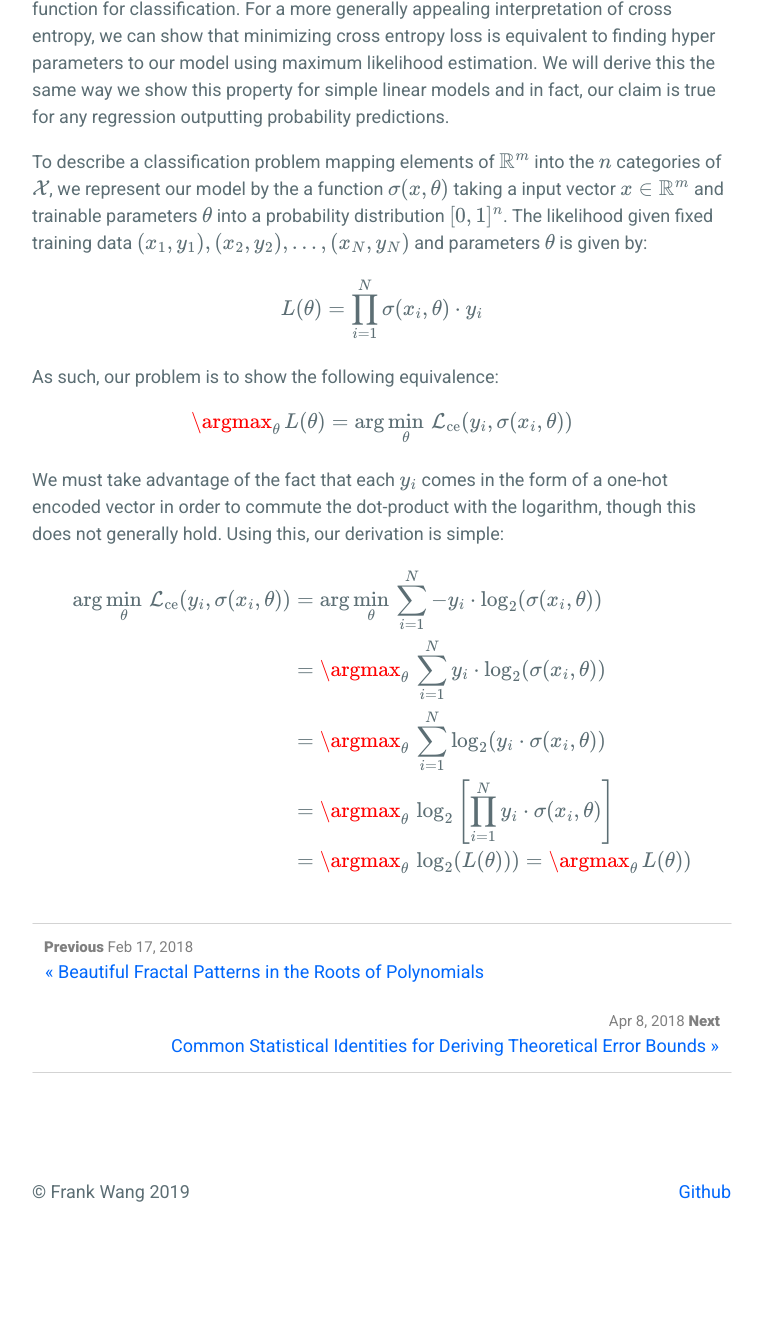
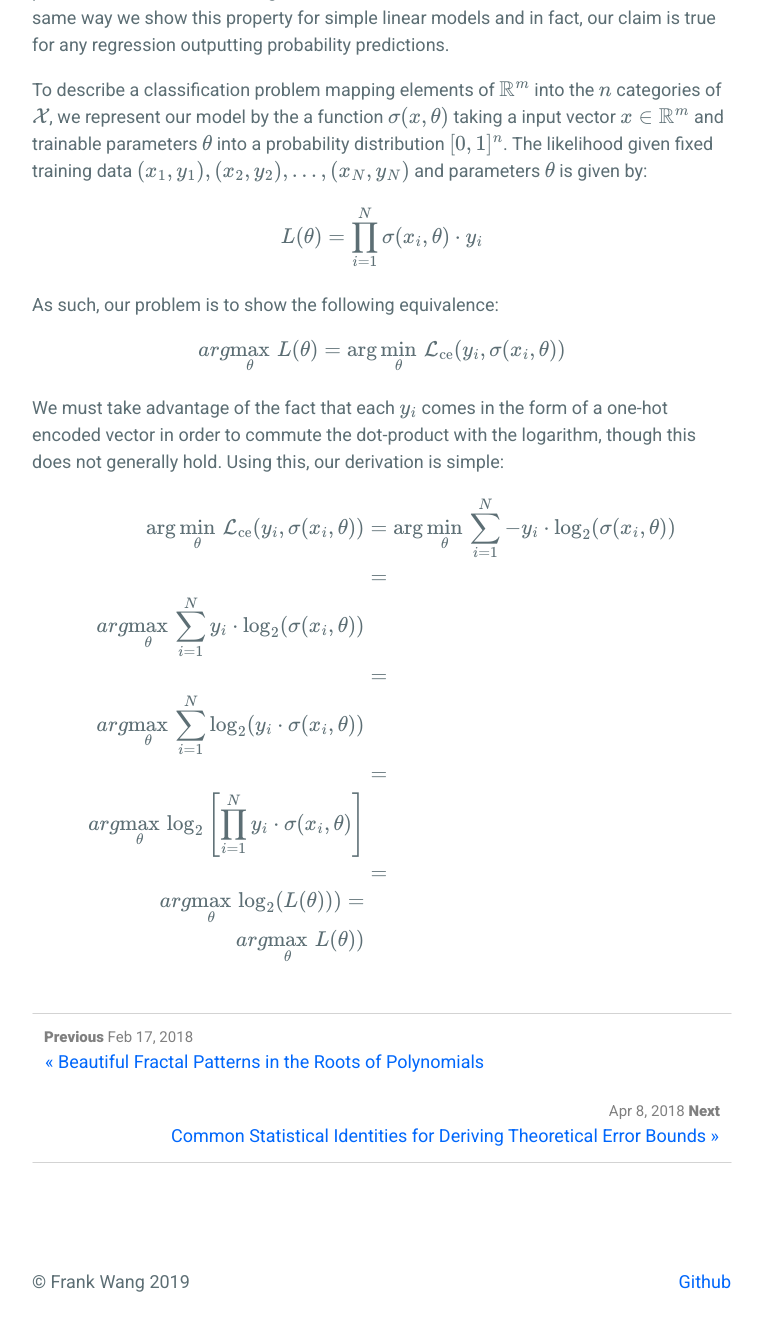
Before and after one commit to frankwang95/frankwang95.github.io, a Jekyll site: the page built from _posts/2018-03-06-interpreting-cross-entropy.md, in a window 1280 px wide and 1400 px high, scrolled down 1916 px. Shown: the top 1331 px of the window, without its empty margins (258-1020 px from the left). Built offline with Jekyll 4.4.1, drawn with Linux system fonts in a browser that asks for light colours; formulas are drawn with MathJax 3; before the commit the page ends 3226 px from its top, so only the background shows below that; some of the changed text lies outside the part shown.

Commit message:
Jeykll doesn't like declares operators.

```diff
--- a/_posts/2018-03-06-interpreting-cross-entropy.md
+++ b/_posts/2018-03-06-interpreting-cross-entropy.md
@@ -5,9 +5,6 @@ date: 2018-03-06
 tags: information-theory machine-learning shannon-entropy cross-entropy kullbeck-leibler-divergence
 comments: true
 ---
-
-$\DeclareMathOperator*{\argmin}{\arg\!\min}$
-$\DeclareMathOperator*{\argmax}{\arg\!\max}$
 
 # Introduction
 
@@ -41,14 +38,14 @@ To describe a classification problem mapping elements of $$\mathbb{R}^m$$ into t
 
 As such, our problem is to show the following equivalence:
 
-  $$\argmax_\theta \, L(\theta) = \arg\min_\theta \, \mathcal{L}_\text{ce}(y_i, \sigma(x_i, \theta))$$
+  $$\\arg\!\max_\theta \, L(\theta) = \arg\min_\theta \, \mathcal{L}_\text{ce}(y_i, \sigma(x_i, \theta))$$
 
 We must take advantage of the fact that each $$y_i$$ comes in the form of a one-hot encoded vector in order to commute the dot-product with the logarithm, though this does not generally hold. Using this, our derivation is simple:
 
   $$\begin{align}
     \arg\min_\theta \, \mathcal{L}_\text{ce}(y_i, \sigma(x_i, \theta)) &= \arg\min_\theta \, \sum_{i=1}^N - y_i \cdot \log_2(\sigma(x_i, \theta)) \\
-    &= \argmax_\theta \, \sum_{i=1}^N y_i \cdot \log_2(\sigma(x_i, \theta)) \\
-    &= \argmax_\theta \, \sum_{i=1}^N \log_2(y_i \cdot \sigma(x_i, \theta)) \\
-    &= \argmax_\theta \, \log_2\left[\prod_{i=1}^N y_i \cdot \sigma(x_i, \theta) \right] \\
-    &= \argmax_\theta \, \log_2(L(\theta))) = \argmax_\theta \, L(\theta))
+    &= \\arg\!\max_\theta \, \sum_{i=1}^N y_i \cdot \log_2(\sigma(x_i, \theta)) \\
+    &= \\arg\!\max_\theta \, \sum_{i=1}^N \log_2(y_i \cdot \sigma(x_i, \theta)) \\
+    &= \\arg\!\max_\theta \, \log_2\left[\prod_{i=1}^N y_i \cdot \sigma(x_i, \theta) \right] \\
+    &= \\arg\!\max_\theta \, \log_2(L(\theta))) = \\arg\!\max_\theta \, L(\theta))
   \end{align}$$
```
